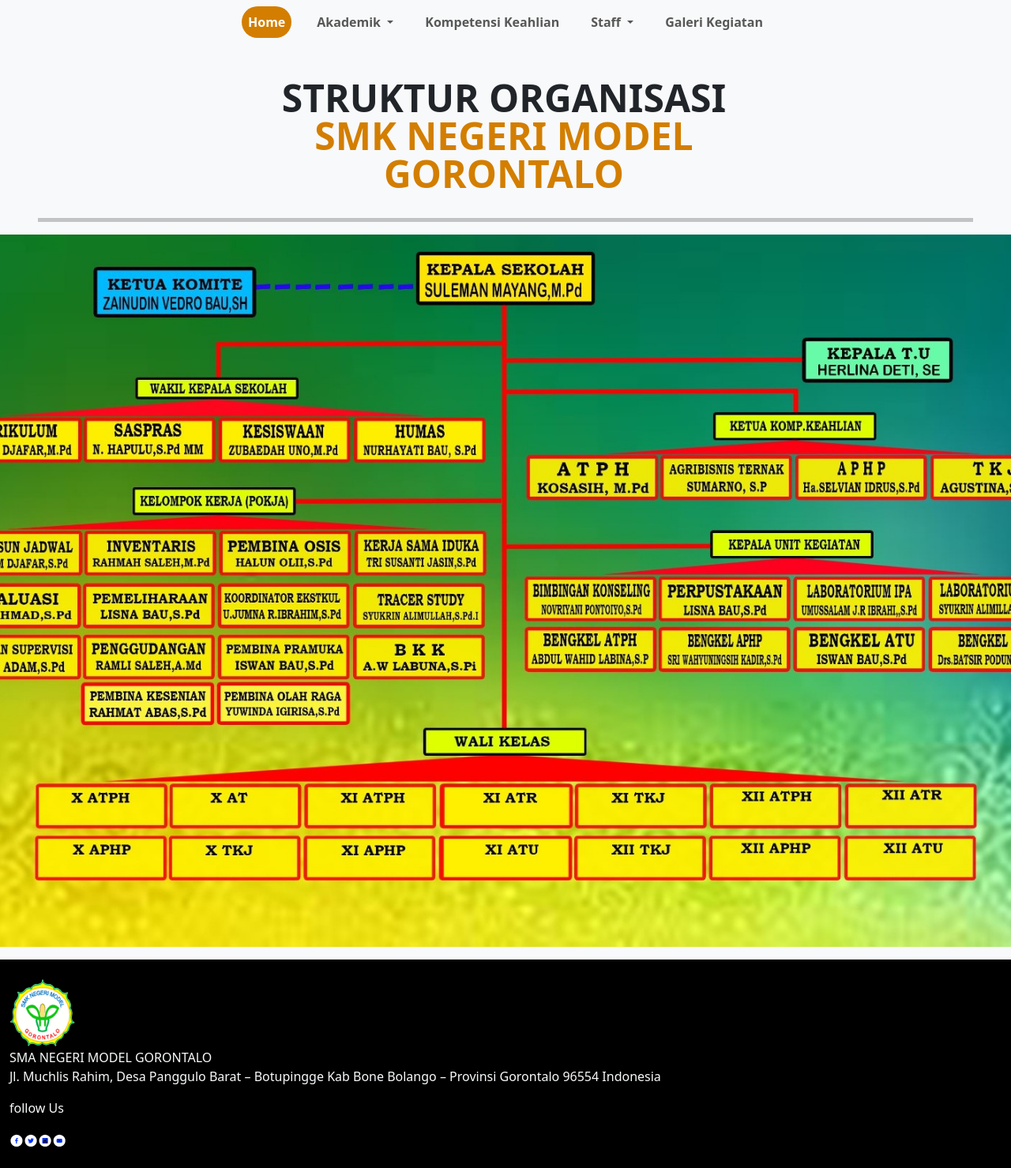
After one commit to zYuna646/profile-sekolah-laravel, a Laravel app: page /struktur in a window 1280 px wide; the page is wider, and only the part inside the window is pictured. The commit adds this page. Shown: that part at 79% size. Run offline with Laravel 10, Linux system fonts and the light colour scheme.

Commit message:
STRUKTUR

```diff
--- a/app/Http/Controllers/HomeController.php
+++ b/app/Http/Controllers/HomeController.php
@@ -17,4 +17,7 @@
     public function staff(){
         return view('landing.staff');
     }
+    public function struktur(){
+        return view('landing.struktur');
+    }
 }
--- /dev/null
+++ b/resources/views/landing/struktur.blade.php
@@ -0,0 +1,16 @@
+@extends('template-landing')
+
+@section('content')
+    <div class="container col-xxl-8 px-4 pt-5">
+        <div class="row flex-lg-row-reverse align-items-center justify-content-evenly g-1 pt-5 mt-auto w-100">
+            <div class="col-lg-7 text-center">
+                <h1 class="display-5 fw-bold lh-1 mb-3"> STRUKTUR ORGANISASI <br> <span style="color: #D37E00">SMK NEGERI MODEL
+                        GORONTALO</span></h1>
+            </div>
+        </div>
+    </div>
+    <hr class="mx-5 bg-danger border-5 border-top border-dark ">
+    <div class="container-fluid align-center d-block justify-content-center d-flex ">
+        <img src="assets/img/struktur organisasi.jpg" alt="" srcset="" style="width:1450px">
+    </div>
+@endsection
--- a/resources/views/template-landing.blade.php
+++ b/resources/views/template-landing.blade.php
@@ -55,8 +55,9 @@
                             Staff
                         </a>
                         <ul class="dropdown-menu" aria-labelledby="navbarDropdownMenuLink">
-                            <li><a class="dropdown-item" href="#">Struktur Organisasi</a></li>
-                            <li><a class="dropdown-item" href="{{route('staff')}}">Guru & Tata Usaha</a></li>                        </ul>
+                            <li><a class="dropdown-item" href="{{route('struktur')}}">Struktur Organisasi</a></li>
+                            <li><a class="dropdown-item" href="{{route('staff')}}">Guru & Tata Usaha</a></li>
+                            </ul>
                     </li>
                     <li class="nav-item">
                         <a class="nav-link fw-bold" href="{{route('galeri')}}">Galeri Kegiatan</a>
--- a/routes/web.php
+++ b/routes/web.php
@@ -17,3 +17,4 @@
 Route::get('/',[HomeController::class,  'index'])->name('landing');
 Route::get('/galeri', [HomeController::class, 'galeri'])->name('galeri');
 Route::get('/staff', [HomeController::class, 'staff'])->name('staff');
+Route::get('/struktur', [HomeController::class, 'struktur'])->name('struktur');
```
Also changed, not shown: public/assets/img/struktur organisasi.jpg.
